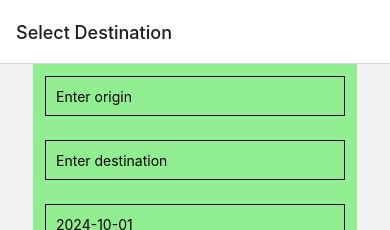
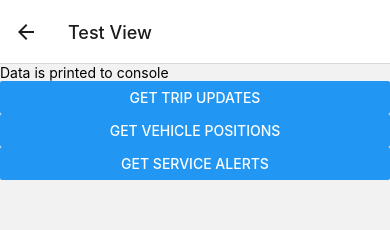
Before and after one commit to SoftwareProjectTeamNyseeApp/NyseeOpenApiApplication, a React Native app in the folder app/: screen /Test in a window 390 px wide. Shown: the top 230 px of the page. Built offline with nearby package versions, Linux system fonts and the light colour scheme.

Commit message:
Testing getting data from Waltti API

```diff
--- a/app/App.js
+++ b/app/App.js
@@ -41,6 +41,11 @@ export default function App() {
                 component={Map}
                 options={{ title: 'Map View' }}
               />
+              <Stack.Screen
+                name="Test"
+                component={Test}
+                options={{ title: 'Test View' }}
+              />
           </Stack.Navigator>
         </ApolloProvider>
       </NavigationContainer>
--- a/app/app.config.js
+++ b/app/app.config.js
@@ -24,6 +24,7 @@ export default {
   },
   extra: {
     api_name: process.env.API_NAME,
-    api_key: process.env.API_KEY
+    api_key: process.env.API_KEY,
+    waltti_api_credentials: process.env.WALTTI_API_CREDENTIALS,
   }
 }
--- a/app/package.json
+++ b/app/package.json
@@ -20,6 +20,7 @@
     "expo-status-bar": "~1.12.1",
     "formik": "^2.4.6",
     "graphql": "^15.8.0",
+    "gtfs-realtime-bindings": "^1.1.1",
     "moment": "^2.30.1",
     "react": "18.2.0",
     "react-dom": "18.2.0",
--- a/app/src/components/DestinationSelect.jsx
+++ b/app/src/components/DestinationSelect.jsx
@@ -296,6 +296,10 @@ const DestinationSelect = ({ navigation }) => {
         title="Go to Map"
         onPress={() => navigation.navigate('Map')}
       />
+      <Button
+        title="Go to Test"
+        onPress={() => navigation.navigate('Test')}
+      />
     </View>
   );
 }
--- a/app/src/components/Test.jsx
+++ b/app/src/components/Test.jsx
@@ -1,9 +1,10 @@
 import Constants from 'expo-constants';
-import { Text, StyleSheet, View, FlatList, Pressable, TextInput, SafeAreaView } from 'react-native';
+import { Button, Text, StyleSheet, View, FlatList, Pressable, TextInput, SafeAreaView } from 'react-native';
 import { useQuery } from '@apollo/client';
 import { GET_TEST_ITINERARY } from '../graphql/queries';
 import { SafeAreaProvider } from 'react-native-safe-area-context';
 import { useState } from 'react';
+import GtfsRealtimeBindings from 'gtfs-realtime-bindings';
 
 const styles = StyleSheet.create({
   container: {
@@ -139,10 +140,128 @@ const TestQuery = () => {
   );
 };
 
+const WalttiTest = () => {
+  // testing how to get data from Waltti API GTFS realtime
+  // Waltti Docs: https://dev.publictransport.tampere.fi/docs
+  // code referenced: https://gtfs.org/documentation/realtime/language-bindings/nodejs/
+
+  const credentials = btoa(Constants.expoConfig.extra.waltti_api_credentials)
+
+  async function getTripUpdates() {
+    const apiUrl = `https://data.waltti.fi/tampere/api/gtfsrealtime/v1.0/feed/tripupdate`
+    try {
+      const response = await fetch(apiUrl, {
+        headers: new Headers({
+          'Authorization': 'Basic ' +credentials,
+        })
+      });
+      if (!response.ok) {
+        const error = new Error(`${response.url}: ${response.status} ${response.statusText}`)
+        error.response = response
+        throw error;
+      }
+
+      const buffer = await response.arrayBuffer();
+      const feed = GtfsRealtimeBindings.transit_realtime.FeedMessage.decode(
+        new Uint8Array(buffer)
+      );
+      feed.entity.forEach((entity) => {
+        if (entity.tripUpdate) {
+          console.log(entity.tripUpdate)
+        }
+      });
+
+    } catch (error) {
+      console.error("Error fetching data:", error);
+    }
+  }
+
+  async function getVehiclePositions() {
+    const apiUrl = `https://data.waltti.fi/tampere/api/gtfsrealtime/v1.0/feed/vehicleposition`
+    try {
+      const response = await fetch(apiUrl, {
+        headers: new Headers({
+          'Authorization': 'Basic ' +credentials,
+        })
+      });
+      if (!response.ok) {
+        const error = new Error(`${response.url}: ${response.status} ${response.statusText}`)
+        error.response = response
+        throw error;
+      }
+
+      const buffer = await response.arrayBuffer();
+      const feed = GtfsRealtimeBindings.transit_realtime.FeedMessage.decode(
+        new Uint8Array(buffer)
+      );
+      feed.entity.forEach((entity) => {
+        if (entity.vehicle) {
+          console.log(entity.vehicle)
+          /* if (entity.vehicle.vehicle.label === "Rahola") {
+            console.log("SPECIFIC VEHICLE")
+            console.log(entity.vehicle)
+          } */
+        }
+      });
+
+    } catch (error) {
+      console.error("Error fetching data:", error);
+    }
+  }
+
+  async function getServiceAlerts() {
+    const apiUrl = `https://data.waltti.fi/tampere/api/gtfsrealtime/v1.0/feed/servicealert`
+    try {
+      const response = await fetch(apiUrl, {
+        headers: new Headers({
+          'Authorization': 'Basic ' +credentials,
+        })
+      });
+      if (!response.ok) {
+        const error = new Error(`${response.url}: ${response.status} ${response.statusText}`)
+        error.response = response
+        throw error;
+      }
+
+      const buffer = await response.arrayBuffer();
+      const feed = GtfsRealtimeBindings.transit_realtime.FeedMessage.decode(
+        new Uint8Array(buffer)
+      );
+      feed.entity.forEach((entity) => {
+        if (entity.alert) {
+          console.log(entity.alert)
+        }
+      });
+
+    } catch (error) {
+      console.error("Error fetching data:", error);
+    }
+  }
+
+  return (
+    <View style={styles.container}>
+      <Text>Data is printed to console</Text>
+      <Button
+        title="Get Trip Updates"
+        onPress={() => getTripUpdates()}
+      />
+      <Button
+        title="Get Vehicle Positions"
+        onPress={() => getVehiclePositions()}
+      />
+      <Button
+        title="Get Service Alerts"
+        onPress={() => getServiceAlerts()}
+      />
+    </View>
+  )
+}
+
 const Test = () => {
   return (
     <View style={styles.container}>
-      <VehicleActivity />
+      {/* <VehicleActivity /> */}
+      <WalttiTest />
     </View>
   )
 }
```
Also changed, not shown: 1 other file (tests, documents, lock files or other folders).
